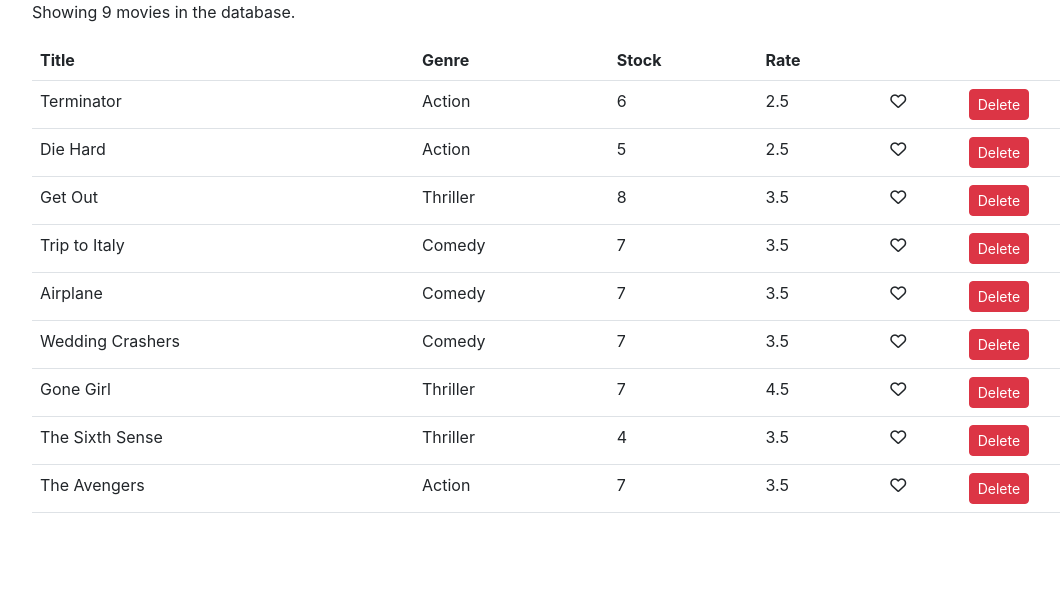
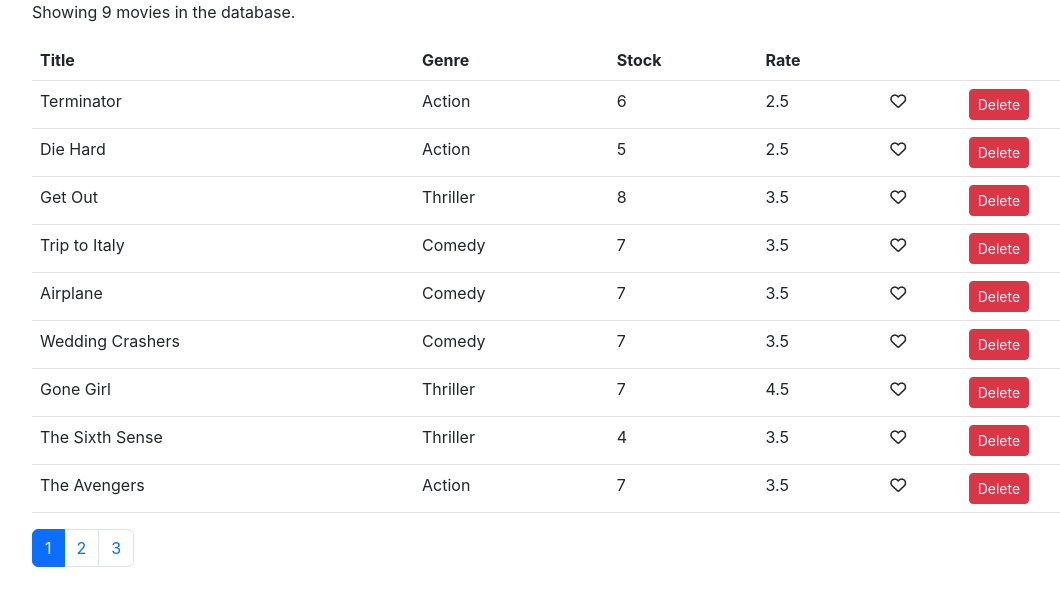
Before and after one commit to Sanganak-Abhiyanta/LearnReact, a React (Create React App) app in the folder vidly/: page / in a window 1280 px wide. Shown: the top 606 px of the page, without its empty margins (50-1110 px from the left). Built offline with nearby package versions, Linux system fonts and the light colour scheme.

Commit message:
trying to do pagination in vidly application
In this we add a npm package lodash and try to do pagination concept in my vidly applicaton

```diff
--- a/vidly/package.json
+++ b/vidly/package.json
@@ -11,6 +11,7 @@
     "@testing-library/react": "^13.4.0",
     "@testing-library/user-event": "^13.5.0",
     "font-awesome": "^4.7.0",
+    "lodash": "^4.17.21",
     "react": "^18.2.0",
     "react-dom": "^18.2.0",
     "react-scripts": "5.0.1",
--- /dev/null
+++ b/vidly/src/components/common/Pagination.jsx
@@ -0,0 +1,23 @@
+import React from "react";
+import _ from "lodash";
+
+export default function Pagination(props) {
+  const { itemsCount, pageSize, currentPage, onPageChange } = props;
+  const pageCount = Math.ceil(itemsCount / pageSize);
+  console.log(currentPage);
+  if (pageCount === 1) return null;
+  const pages = _.range(1, pageCount + 1);
+  return (
+    <nav>
+      <ul className="pagination">
+        {pages.map((page) => (
+          <li className={page===currentPage?"page-item active":"page-item"} key={page}>
+            <a className="page-link" onClick={() => onPageChange(page)}>
+              {page}{" "}
+            </a>
+          </li>
+        ))}
+      </ul>
+    </nav>
+  );
+}
--- a/vidly/src/components/movies.jsx
+++ b/vidly/src/components/movies.jsx
@@ -1,24 +1,36 @@
 import React, { Component } from "react";
 import { getMovies } from "../services/fakeMovieService";
 import Like from "./common/Like";
+import Pagination from "./common/Pagination";
 export default class Movies extends Component {
   state = {
     movies: getMovies(),
+    currentPage: 1,
+    pageSize: 4,
   };
+
+  // ==================================================> HandleDelete<===================================================
   hanleDelete = (movie) => {
     const movies = this.state.movies.filter((m) => m._id !== movie._id);
     this.setState({ movies: movies });
   };
-  handleLiked=(movie)=>{
-    const movies=[...this.state.movies];
-    const index=movies.indexOf(movie);
-    movies[index]={...movies[index]};
-    movies[index].liked=!movies[index].liked;
-    this.setState({movies});
-
-  }
+  // ==================================>HandleLiked<===============================================
+  handleLiked = (movie) => {
+    const movies = [...this.state.movies];
+    const index = movies.indexOf(movie);
+    movies[index] = { ...movies[index] };
+    movies[index].liked = !movies[index].liked;
+    this.setState({ movies });
+  };
+  // ================================>HandlePageChange<=========================================================
+  handlePageChange = (page) => {
+    this.setState({ currentPage: page });
+    // console.log("Page Changed ", page);
+  };
   render() {
     const { length: count } = this.state.movies;
+    // ==========================>we can use object destructuring <============================
+    const { currentPage, pageSize } = this.state;
     if (count === 0) return <h1>There are no movies in the Database</h1>;
     return (
       <>
@@ -43,7 +55,10 @@ export default class Movies extends Component {
                   <td>{movie.numberInStock}</td>
                   <td>{movie.dailyRentalRate}</td>
                   <td>
-                  <Like onClick={()=> this.handleLiked(movie)} liked={movie.liked}/>
+                    <Like
+                      onClick={() => this.handleLiked(movie)}
+                      liked={movie.liked}
+                    />
                   </td>
                   <td>
                     <button
@@ -58,6 +73,12 @@ export default class Movies extends Component {
             })}
           </tbody>
         </table>
+        <Pagination
+          itemsCount={count}
+          currentPage={currentPage}
+          pageSize={pageSize}
+          onPageChange={this.handlePageChange}
+        />
       </>
     );
   }
```
Also changed, not shown: 1 other file (tests, documents, lock files or other folders).
